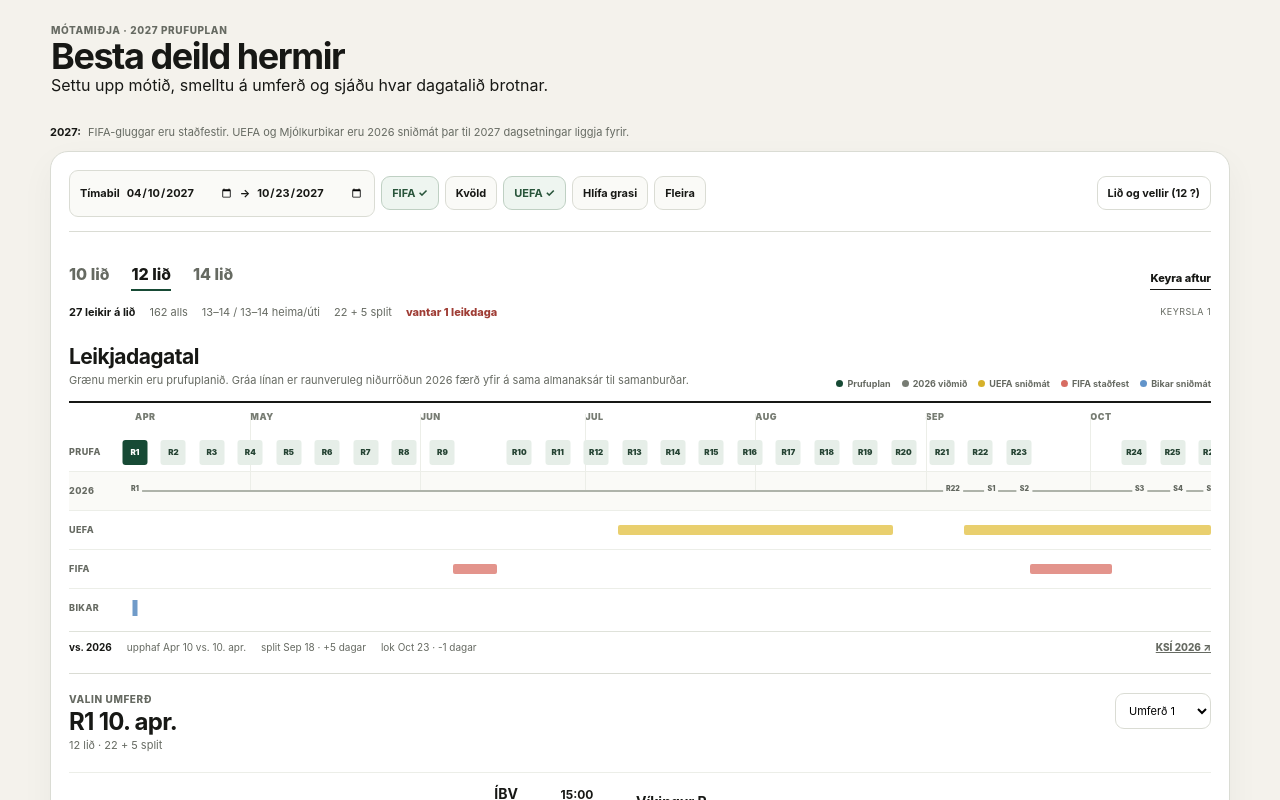
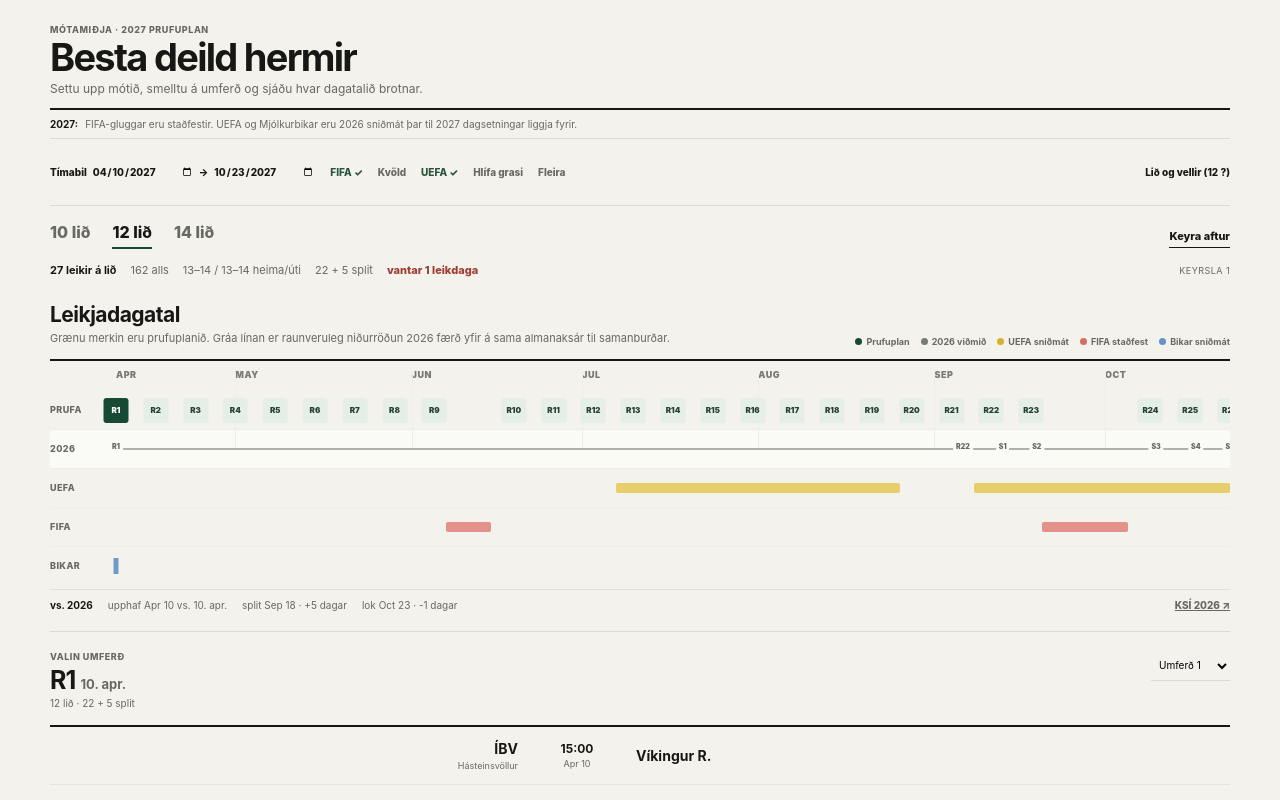
Before and after one commit to lollipop1234-code/besta-deild-hermir, a Next.js app: page / in a window 1280 px wide. Shown: the top 800 px of the page. Built offline with nearby package versions, Linux system fonts and the light colour scheme.

Commit message:
Remove card-like playground chrome

```diff
--- a/src/app/PlaygroundShell.module.css
+++ b/src/app/PlaygroundShell.module.css
@@ -1,58 +1,37 @@
 .page {
   width: min(1180px, calc(100% - 30px));
   margin: 0 auto;
-  padding: 22px 0 34px;
+  padding: 20px 0 34px;
 }
 
 .header {
-  display: flex;
-  align-items: center;
-  gap: 13px;
-  padding: 2px 1px 14px;
+  padding: 4px 0 12px;
+  border-bottom: 2px solid var(--ink);
 }
-
-.brandmark {
-  display: grid;
-  place-items: center;
-  width: 42px;
-  height: 42px;
-  border-radius: 10px;
-  background: var(--green);
-  color: #fff;
-  font-size: 20px;
-  font-weight: 950;
-}
-
 .headerCopy { min-width: 0; }
-.eyebrow { color: var(--muted); font-size: 10px; font-weight: 850; letter-spacing: .06em; text-transform: uppercase; }
-.header h1 { margin: 2px 0 0; font-size: clamp(25px, 3vw, 36px); letter-spacing: -.04em; line-height: 1.02; }
-.year { margin-left: auto; color: var(--muted); font-size: 11px; font-weight: 850; }
+.eyebrow { color: var(--muted); font-size: 9px; font-weight: 850; letter-spacing: .06em; text-transform: uppercase; }
+.header h1 { margin: 3px 0 0; font-size: clamp(27px, 3vw, 38px); letter-spacing: -.045em; line-height: 1; }
+.header p { margin: 5px 0 0; color: var(--muted); font-size: 12px; }
 
 .notice {
   display: flex;
-  align-items: center;
+  align-items: baseline;
   gap: 7px;
-  margin-bottom: 12px;
+  padding: 8px 0;
+  border-bottom: 1px solid var(--line);
   color: var(--muted);
-  font-size: 11px;
+  font-size: 10px;
 }
 .notice b { color: var(--ink); }
 
-.shell {
-  padding: 18px;
-  border: 1px solid var(--line);
-  border-radius: 18px;
-  background: #fff;
-  box-shadow: 0 12px 34px rgba(28,31,25,.045);
-}
+.shell { background: transparent; }
 
 .settingsBar {
   display: flex;
   align-items: center;
   flex-wrap: wrap;
-  gap: 6px;
-  margin-bottom: 16px;
-  padding-bottom: 14px;
+  gap: 5px 15px;
+  padding: 10px 0;
   border-bottom: 1px solid var(--line);
 }
 
@@ -60,52 +39,52 @@
 .settingButton,
 .teamButton,
 .moreSettings summary {
-  min-height: 34px;
+  min-height: 28px;
   display: inline-flex;
   align-items: center;
-  gap: 6px;
-  padding: 0 10px;
-  border: 1px solid var(--line);
-  border-radius: 9px;
-  background: #fafaf7;
-  font-size: 11px;
-  font-weight: 750;
+  gap: 5px;
+  padding: 0;
+  border: 0;
+  border-bottom: 1px solid transparent;
+  border-radius: 0;
+  background: transparent;
+  color: var(--muted);
+  font-size: 10px;
+  font-weight: 800;
 }
-
+.settingGroup { color: var(--ink); }
 .settingGroup input {
-  width: 108px;
+  width: 102px;
   border: 0;
   background: transparent;
   color: var(--ink);
-  font-size: 11px;
+  font-size: 10px;
   padding: 0;
 }
-
 .settingButton,
 .teamButton { cursor: pointer; }
 .settingButton:hover,
-.teamButton:hover { border-color: #aeb3aa; }
-.settingButtonOn { background: #eef5f0; border-color: #bfd0c3; color: #28543a; }
-.teamButton { margin-left: auto; background: #fff; }
+.teamButton:hover,
+.moreSettings summary:hover { color: var(--ink); border-bottom-color: var(--ink); }
+.settingButtonOn { color: #28543a; }
+.teamButton { margin-left: auto; color: var(--ink); }
 
 .moreSettings { position: relative; }
 .moreSettings summary { cursor: pointer; list-style: none; }
 .moreSettings summary::-webkit-details-marker { display: none; }
-.moreSettings[open] summary { border-color: #b8bdb4; }
 .morePopover {
   position: absolute;
   z-index: 8;
-  top: 40px;
+  top: 32px;
   right: 0;
   width: 270px;
   padding: 12px;
   border: 1px solid var(--line);
-  border-radius: 11px;
   background: #fff;
-  box-shadow: 0 14px 34px rgba(20,24,20,.12);
+  box-shadow: 0 12px 24px rgba(20,24,20,.1);
 }
 .morePopover label { display: grid; gap: 5px; color: var(--muted); font-size: 10px; font-weight: 800; }
-.morePopover select { height: 36px; border: 1px solid var(--line); border-radius: 8px; padding: 0 8px; background: #fff; }
+.morePopover select { height: 34px; border: 1px solid var(--line); padding: 0 8px; background: #fff; }
 .morePopover p { margin: 8px 0 0; color: var(--muted); font-size: 10px; line-height: 1.4; }
 
 .roundSection {
@@ -117,25 +96,26 @@
   align-items: flex-start;
   justify-content: space-between;
   gap: 18px;
-  margin-bottom: 10px;
+  margin-bottom: 8px;
 }
-.roundHeader h2 { margin: 2px 0 2px; font-size: 24px; letter-spacing: -.03em; }
-.roundHeader p { margin: 0; color: var(--muted); font-size: 11px; }
-.roundSelect { height: 36px; border: 1px solid var(--line); border-radius: 9px; background: #fff; padding: 0 9px; font-size: 11px; }
+.roundHeader h2 { margin: 3px 0 2px; font-size: 25px; letter-spacing: -.035em; }
+.roundHeader h2 span { color: var(--muted); font-size: 13px; font-weight: 650; letter-spacing: 0; }
+.roundHeader p { margin: 0; color: var(--muted); font-size: 10px; }
+.roundSelect { height: 30px; border: 0; border-bottom: 1px solid var(--line); border-radius: 0; background: transparent; padding: 0 4px; font-size: 10px; }
 
-.roundMeta { display: flex; flex-wrap: wrap; gap: 6px; margin-bottom: 10px; }
-.tag { padding: 4px 7px; border-radius: 999px; background: #f0f1ec; color: #555a52; font-size: 9px; font-weight: 850; }
-.warningTag { background: #fff2bf; color: #715b13; }
+.roundMeta { display: flex; flex-wrap: wrap; gap: 5px 12px; margin-bottom: 8px; }
+.tag { color: var(--muted); font-size: 9px; font-weight: 850; }
+.warningTag { color: #806719; }
 
-.fixtures { border-top: 1px solid #eceee8; }
+.fixtures { border-top: 2px solid var(--ink); }
 .fixtureRow {
   display: grid;
   grid-template-columns: minmax(0, 1fr) 90px minmax(0, 1fr) auto;
   gap: 14px;
   align-items: center;
   min-height: 58px;
-  padding: 9px 2px;
-  border-bottom: 1px solid #eceee8;
+  padding: 9px 1px;
+  border-bottom: 1px solid #e3e6de;
 }
 .teamHome { text-align: right; }
 .teamHome strong,
@@ -143,21 +123,20 @@
 .fixtureCenter { text-align: center; }
 .fixtureCenter b { display: block; font-size: 12px; }
 .fixtureCenter span { display: block; margin-top: 2px; color: var(--muted); font-size: 9px; }
-.venue { margin-top: 3px; color: var(--muted); font-size: 10px; }
+.venue { margin-top: 3px; color: var(--muted); font-size: 9px; }
 .fixtureWarning { position: relative; min-width: 112px; }
 .fixtureWarning summary { cursor: pointer; list-style: none; color: #806719; font-size: 10px; font-weight: 850; }
 .fixtureWarning summary::-webkit-details-marker { display: none; }
 .warningReason {
   position: absolute;
   right: 0;
-  top: 25px;
+  top: 24px;
   z-index: 5;
   width: 240px;
   padding: 10px;
-  border: 1px solid #ddca82;
-  border-radius: 9px;
-  background: #fffaf0;
-  box-shadow: 0 10px 25px rgba(20,24,20,.1);
+  border: 1px solid #c9b86f;
+  background: #fffdf4;
+  box-shadow: 0 10px 22px rgba(20,24,20,.09);
   color: #5c5540;
   font-size: 10px;
   line-height: 1.4;
@@ -165,13 +144,9 @@
 .noWarning { width: 112px; }
 .moved { color: #2d6645; font-weight: 800; }
 
-.splitBox { padding: 18px; border: 1px dashed #c7cbc2; border-radius: 11px; background: #fafaf7; }
-.splitBox strong { display: block; font-size: 13px; }
-.splitBox span { display: block; margin-top: 4px; color: var(--muted); font-size: 11px; line-height: 1.45; }
-
 .repairSection { padding: 18px 0; border-bottom: 1px solid var(--line); }
-.infoDetails { margin-top: 15px; }
-.infoDetails > summary { cursor: pointer; list-style: none; color: var(--ink); font-size: 11px; font-weight: 850; }
+.infoDetails { margin-top: 14px; }
+.infoDetails > summary { cursor: pointer; list-style: none; color: var(--ink); font-size: 10px; font-weight: 850; }
 .infoDetails > summary::-webkit-details-marker { display: none; }
 .infoBody { display: grid; grid-template-columns: 1fr 1fr; gap: 20px; margin-top: 12px; padding-top: 12px; border-top: 1px solid #eceee8; }
 .infoBody h3 { margin: 0 0 8px; font-size: 12px; }
@@ -180,7 +155,7 @@
 .sourceRow span, .sourceRow a { color: var(--muted); font-size: 9px; line-height: 1.35; }
 .sourceRow a { width: fit-content; }
 
-.footer { display: flex; justify-content: space-between; gap: 15px; padding: 14px 2px 0; color: var(--muted); font-size: 9px; }
+.footer { display: flex; justify-content: space-between; gap: 15px; padding: 13px 0 0; color: var(--muted); font-size: 9px; }
 
 .drawerBackdrop { position: fixed; inset: 0; z-index: 20; background: rgba(23,24,21,.28); display: flex; justify-content: flex-end; }
 .drawer {
@@ -195,25 +170,21 @@
 .drawerHead { display: flex; align-items: flex-start; justify-content: space-between; gap: 15px; position: sticky; top: -18px; z-index: 2; margin: -18px -18px 14px; padding: 18px; background: #f8f8f5; border-bottom: 1px solid var(--line); }
 .drawerHead h2 { margin: 0; font-size: 20px; }
 .drawerHead p { margin: 3px 0 0; color: var(--muted); font-size: 10px; }
-.closeButton { width: 34px; height: 34px; border: 1px solid var(--line); border-radius: 9px; background: #fff; cursor: pointer; font-size: 18px; }
-.teamCards { display: grid; gap: 8px; }
-.teamCard { padding: 12px; border: 1px solid var(--line); border-radius: 11px; background: #fff; }
+.closeButton { width: 30px; height: 30px; border: 1px solid var(--line); background: #fff; cursor: pointer; font-size: 18px; }
+.teamCards { display: grid; gap: 0; border-top: 1px solid var(--line); }
+.teamCard { padding: 12px 0; border-bottom: 1px solid var(--line); }
 .teamCardHead { display: flex; align-items: baseline; justify-content: space-between; gap: 12px; }
 .teamCardHead strong { font-size: 13px; }
 .teamCardHead span { color: var(--muted); font-size: 10px; }
 .teamFields { display: grid; grid-template-columns: repeat(3, 1fr); gap: 7px; margin-top: 9px; }
 .teamFields label { display: grid; gap: 4px; }
 .teamFields label span { color: var(--muted); font-size: 8px; font-weight: 850; text-transform: uppercase; letter-spacing: .04em; }
-.teamFields select { min-width: 0; height: 34px; border: 1px solid var(--line); border-radius: 8px; background: #fafaf7; padding: 0 6px; font-size: 10px; }
+.teamFields select { min-width: 0; height: 32px; border: 1px solid var(--line); background: #fff; padding: 0 6px; font-size: 10px; }
 
 @media (max-width: 760px) {
   .page { width: min(100% - 16px, 1180px); padding-top: 12px; }
-  .header { align-items: flex-start; }
-  .brandmark { width: 36px; height: 36px; font-size: 17px; }
-  .header h1 { font-size: 26px; }
-  .year { display: none; }
+  .header h1 { font-size: 28px; }
   .notice { align-items: flex-start; }
-  .shell { padding: 13px; border-radius: 14px; }
   .teamButton { margin-left: 0; }
   .morePopover { left: 0; right: auto; }
   .roundHeader { flex-direction: column; }
```
